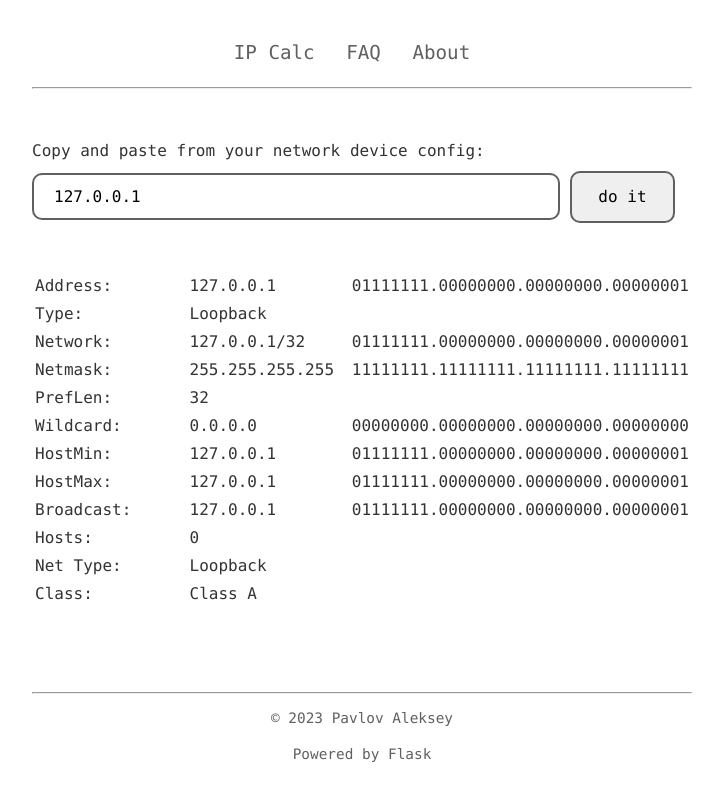
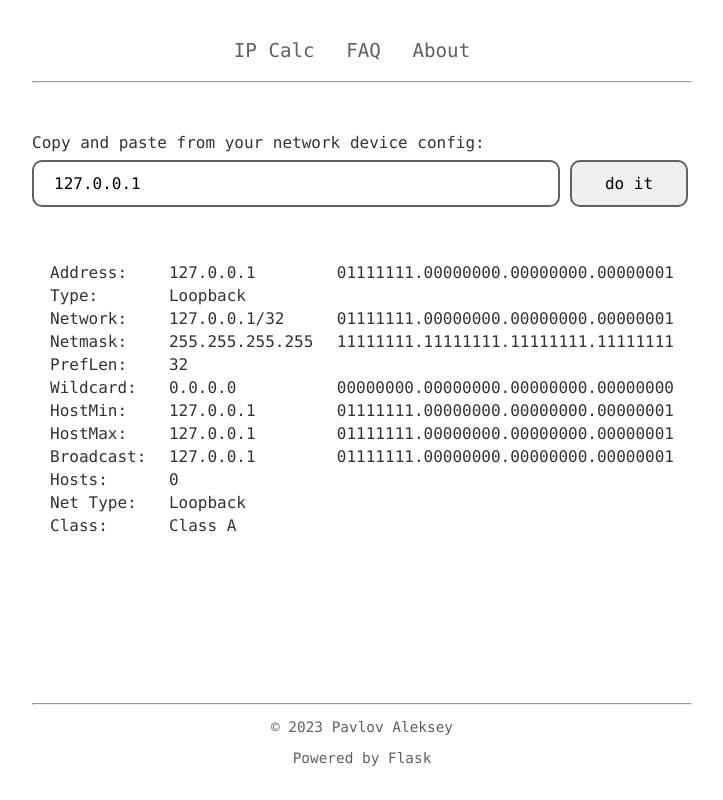
Before and after one commit to acidpuzzle/ipcalc.online, a Flask app: page /?network=127.0.0.1 in a window 1280 px wide. Shown: the whole page, without its empty margins (278-1001 px from the left). Run offline with Flask 2, Linux system fonts and the light colour scheme.

Commit message:
Preprod, upload

```diff
--- a/config.py
+++ b/config.py
@@ -1,3 +1,3 @@
 class Configuration:
-    DEBUG = True
+    DEBUG = False
     JSON_SORT_KEYS = False
--- a/ipcalc.py
+++ b/ipcalc.py
@@ -64,7 +64,7 @@ def _get_net_info(netw: IPv4Network | IPv6Network, addr: str = None) -> dict[str
             hosts = netw.num_addresses - 2
         return {
             'version': f"IPv{netw.version}",
-            'address_dd': addr if addr else "",
+            'address': addr if addr else "",
             'address_db': _get_doted_binary(IPv4Address(addr).packed) if addr else "",
             'address_type': _fill_network_type(IPv4Address(addr)) if addr else "",
             'network_dd': netw.__str__(),
@@ -96,7 +96,7 @@ def _get_net_info(netw: IPv4Network | IPv6Network, addr: str = None) -> dict[str
             hosts = netw.num_addresses - 2
         return {
             'version': f"IPv{netw.version}",
-            'address_hex': IPv6Address(addr).exploded.__str__() if addr else "",
+            'address': IPv6Address(addr).exploded.__str__() if addr else "",
             'address_type': _fill_network_type(IPv6Address(addr)) if addr else "",
             'netmask_hex': netw.netmask.exploded.__str__(),
             'preflen': netw.prefixlen,
--- a/static/css/styles.css
+++ b/static/css/styles.css
@@ -3,7 +3,7 @@ html, body, input {
   height:100%;
   margin-left: auto;
   margin-right: auto;
-  font: 1em / 1.5 Consolas, Helvetica Neue, Helvetica, Arial, sans-serif;
+  font: 1em Consolas, Helvetica Neue, Helvetica, Arial, sans-serif;
 }
 
 html {
@@ -19,11 +19,15 @@ body {
 
 header {
   color: #606060;
-  font: 1.2em / 1.5 Consolas, Helvetica Neue, Helvetica, Arial, sans-serif;
+  font: 1.2em Consolas, Helvetica Neue, Helvetica, Arial, sans-serif;
 }
 footer {
   color: #606060;
-  font: 0.9em / 1.5 Consolas, Helvetica Neue, Helvetica, Arial, sans-serif;
+  font: 0.9em Consolas, Helvetica Neue, Helvetica, Arial, sans-serif;
+}
+
+form {
+  padding-bottom: 30px;
 }
 
 * {
@@ -39,11 +43,13 @@ a:link, a:visited, a:hover, a:active  {
   color: #606060;
 }
 
+/*
 tbody {
   width: 100%;
   height: 100%;
   padding: 0 0 0 0;
 }
+*/
 
 input[type=text],
 input[type=submit] {
@@ -61,7 +67,7 @@ input[type=text] {
 
 input[type=submit] {
   cursor: pointer;
-  width: 16%;
+  width: 18%;
 }
 
 section {
@@ -82,10 +88,10 @@ section {
 }
 
 td.col1 {
-  width: 25%;
+  width: 21%;
 }
 td.col2 {
-  width: 25%;
+  width: 29%;
 }
 td.col3 {
   width: 50%;
@@ -108,7 +114,7 @@ li.inline {
 }
 
 .table {
-  margin: 40px 0 10px;
+  margin: 15px 15px 15px 15px;
   padding-left: 0;
   padding-right: 0;
 }
--- a/templates/about.html
+++ b/templates/about.html
@@ -1,4 +1,7 @@
 {% extends 'base.html' %}
+{%- block title %}
+About {{ super() }}
+{% endblock -%}
 {% block content %}
 <p>This application was written by a network engineer,
   it does not use cookies and does not execute any scripts on the client side. <br>
--- a/templates/addr_template/ipv4.html
+++ b/templates/addr_template/ipv4.html
@@ -1,7 +1,7 @@
 <table class="table">
     <tr>
         <td class="col1">Address:</td>
-        <td class="col2">{{ address_dd }}</td>
+        <td class="col2">{{ address }}</td>
         <td class="col3">{{ address_db }}</td>
     </tr>
     <tr>
--- a/templates/addr_template/ipv6.html
+++ b/templates/addr_template/ipv6.html
@@ -1,7 +1,7 @@
 <table class="table">
     <tr>
         <td class="v6_col1">Address:</td>
-        <td class="v6_col2">{{ address_hex }}</td>
+        <td class="v6_col2">{{ address }}</td>
     </tr>
     <tr>
         <td class="v6_col1">Type:</td>
--- a/templates/base.html
+++ b/templates/base.html
@@ -5,7 +5,11 @@
     <meta name="viewport" content="width=device-width, initial-scale=1">
     <link href="{{ url_for('static', filename='css/styles.css') }}" rel="stylesheet">
     <link rel="shortcut icon" href="{{ url_for('static', filename='img/favicon.svg') }}" type="image/svg+xml">
-    <title>IP Calc</title>
+    <title>
+        {%- block title %}
+        IP Calc
+        {% endblock -%}
+    </title>
 </head>
 <body>
 <section>
--- a/templates/faq.html
+++ b/templates/faq.html
@@ -1,4 +1,7 @@
 {% extends 'base.html' %}
+{%- block title %}
+FAQ {{ super() }}
+{% endblock -%}
 {% block content %}
 <p>IP Calculator supports IPv4 and IPv6.
 Just copy the string with the address and mask from the network device and paste it into the field.</p>
--- a/templates/index.html
+++ b/templates/index.html
@@ -1,4 +1,7 @@
 {% extends 'base.html' %}
+{%- block title %}
+{{ address }} {{ super() }}
+{% endblock -%}
 {%- block content %}
 <form method="get">
     <label for="network">Сopy and paste from your network device config:</label>
@@ -7,6 +10,9 @@
 </form>
 
 {%- if version == 'IPv4' %}
+{%- if subnets or sub_error %}
+<p>Supernet:</p>
+{% endif -%}
 {% include 'addr_template/ipv4.html' %}
 {%- if sub_error %}
 <p>Subnets:</p>
@@ -20,6 +26,9 @@
 {% endif -%}
 {% endif -%}
 {%- if version == 'IPv6' %}
+{%- if subnets or sub_error %}
+<p>Supernet:</p>
+{% endif -%}
 {% include 'addr_template/ipv6.html' %}
 {%- if sub_error %}
 <p>Subnets:</p>
```
